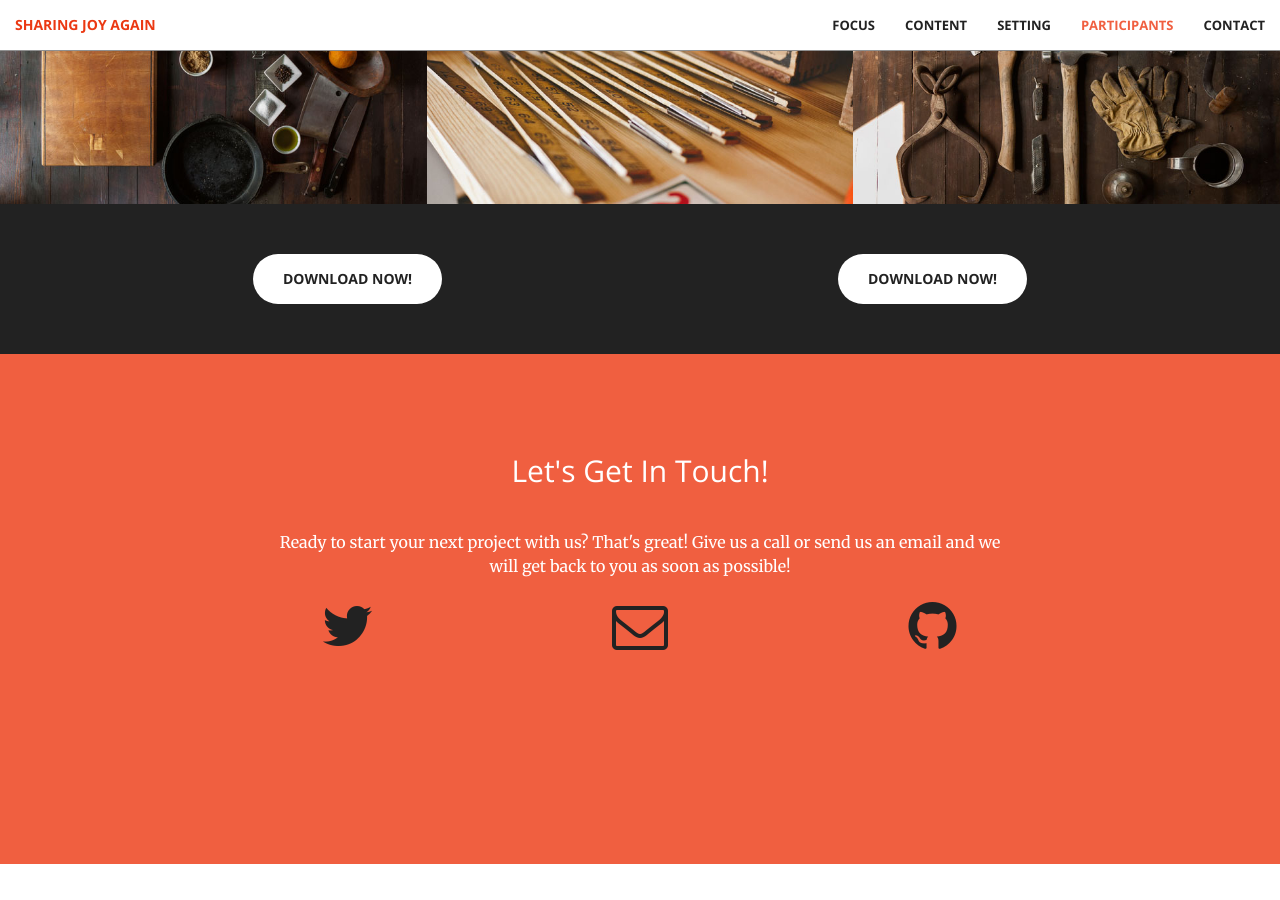
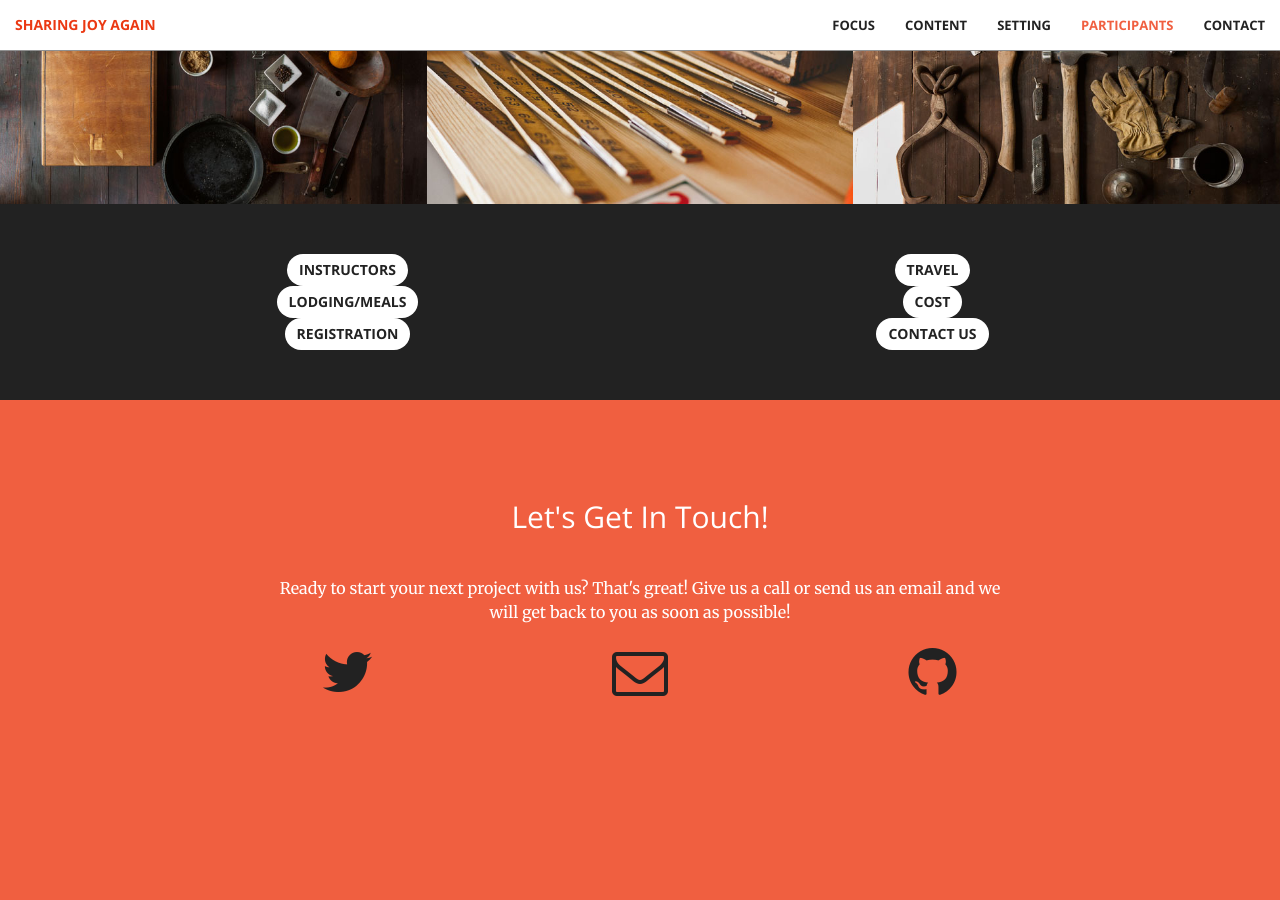
Before and after one commit to mattjohnsonco/joy, a Jekyll site: the page built from index.html, in a window 1280 px wide and 900 px high, scrolled down 1517 px. Built offline with Jekyll 4.4.1, drawn with Linux system fonts in a browser that asks for light colours; before the commit the page ends 2381 px from its top, so only the background shows below that.

Commit message:
Update aside.html

```diff
--- a/_includes/aside.html
+++ b/_includes/aside.html
@@ -2,12 +2,23 @@
       <div class="container text-center">
         <div class="row">
           <div class="col-lg-6 col-sm-6, call-to-action">
-              <a href="#" class="btn btn-default btn-xl wow tada">Download Now!</a>
+              <a href="#" class="btn btn-default">Instructors</a>
            </div>
            <div class="col-lg-6 col-sm-6, call-to-action">
-              <a href="#" class="btn btn-default btn-xl wow tada">Download Now!</a>
+              <a href="#" class="btn btn-default">Travel</a>
+          </div>
+           <div class="col-lg-6 col-sm-6, call-to-action">
+              <a href="#" class="btn btn-default">Lodging/Meals</a>
            </div>
-
+           <div class="col-lg-6 col-sm-6, call-to-action">
+              <a href="#" class="btn btn-default">Cost</a>
+           </div>
+          <div class="col-lg-6 col-sm-6, call-to-action">
+              <a href="#" class="btn btn-default">Registration</a>
+           </div>
+          <div class="col-lg-6 col-sm-6, call-to-action">
+              <a href="#" class="btn btn-default">Contact Us</a>
+           </div>
           </div>
         </div>
       </div>
```
